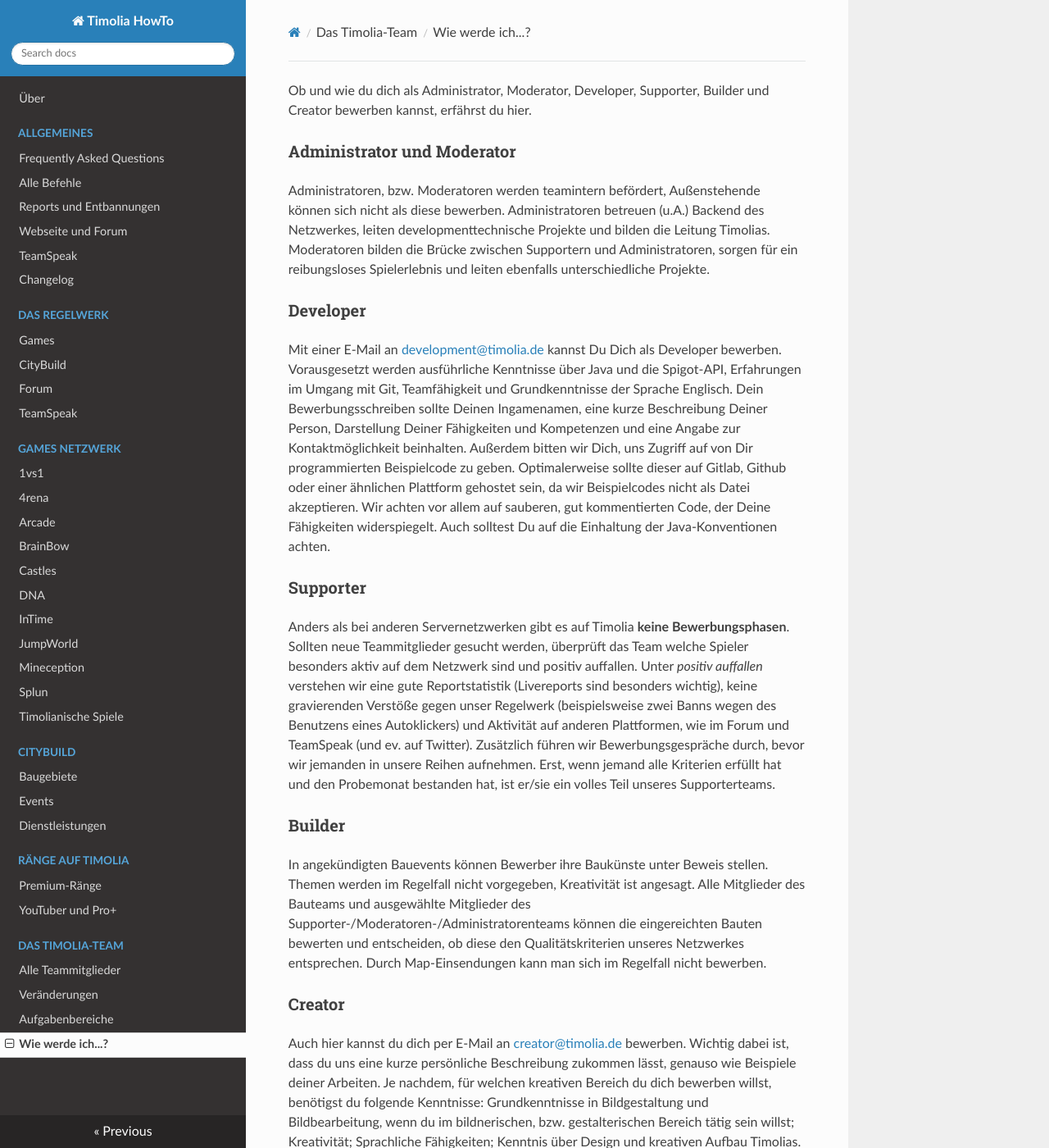
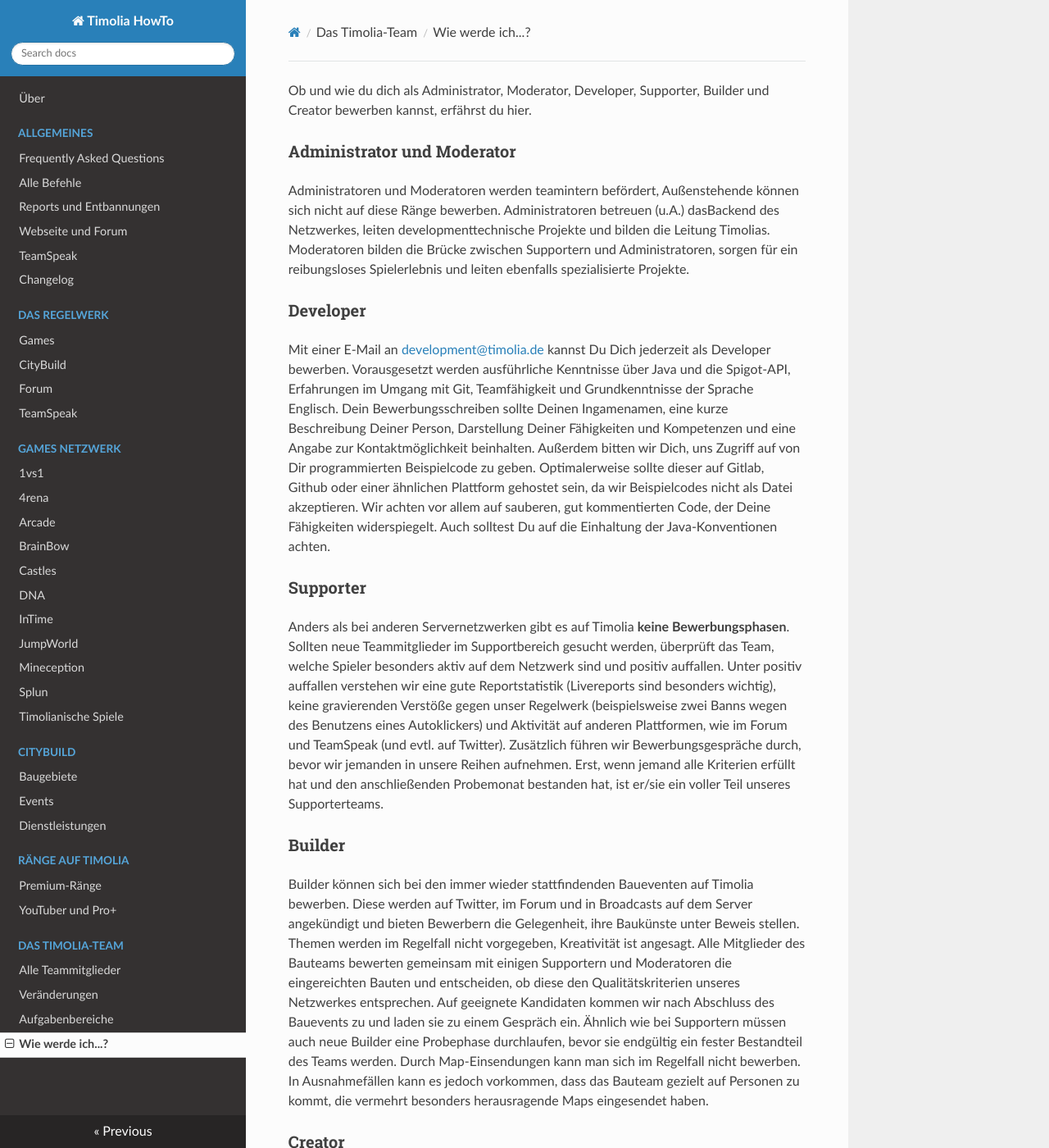
Before and after one commit to TimoliaDE/HowTo, an MkDocs documentation site: the page built from docs/team/apply.md, in a window 1280 px wide and 1400 px high. Shown: the whole window at 82% size. Built offline with MkDocs 1.6.1, drawn with Linux system fonts in a browser that asks for light colours; nearby versions of some CDN libraries; old or Windows-style settings are respelled for this version of MkDocs; some of the changed text lies outside the part shown.

Commit message:
Update apply.md

```diff
--- a/docs/team/apply.md
+++ b/docs/team/apply.md
@@ -1,39 +1,43 @@
 Ob und wie du dich als Administrator, Moderator, Developer, Supporter, Builder und Creator bewerben kannst, erfährst du hier.
 
 ### Administrator und Moderator
-Administratoren, bzw. Moderatoren werden teamintern befördert, Außenstehende können sich nicht als diese bewerben. Administratoren betreuen
-(u.A.) Backend des Netzwerkes, leiten developmenttechnische Projekte und bilden die Leitung Timolias. Moderatoren bilden die Brücke zwischen
-Supportern und Administratoren, sorgen für ein reibungsloses Spielerlebnis und leiten ebenfalls unterschiedliche Projekte.
+Administratoren und Moderatoren werden teamintern befördert, Außenstehende können sich nicht auf diese Ränge bewerben.
+Administratoren betreuen (u.A.) dasBackend des Netzwerkes, leiten developmenttechnische Projekte und bilden die Leitung Timolias.
+Moderatoren bilden die Brücke zwischen Supportern und Administratoren, sorgen für ein reibungsloses Spielerlebnis und leiten ebenfalls spezialisierte Projekte.
 
 ### Developer
-Mit einer E-Mail an <a href="mailto:development@timolia.de">development@timolia.de</a> kannst Du Dich als Developer bewerben.
-Vorausgesetzt werden ausführliche Kenntnisse über Java und die Spigot-API, Erfahrungen im Umgang mit Git, Teamfähigkeit und
-Grundkenntnisse der Sprache Englisch. Dein Bewerbungsschreiben sollte Deinen Ingamenamen, eine kurze Beschreibung Deiner Person, Darstellung
-Deiner Fähigkeiten und Kompetenzen und eine Angabe zur Kontaktmöglichkeit beinhalten.
-Außerdem bitten wir Dich, uns Zugriff auf von Dir programmierten Beispielcode zu geben. Optimalerweise sollte dieser auf Gitlab, Github
-oder einer ähnlichen Plattform gehostet sein, da wir Beispielcodes nicht als Datei akzeptieren.
-Wir achten vor allem auf sauberen, gut kommentierten Code, der Deine Fähigkeiten widerspiegelt. Auch solltest Du auf die Einhaltung der Java-Konventionen achten.
+Mit einer E-Mail an <a href="mailto:development@timolia.de">development@timolia.de</a> kannst Du Dich jederzeit als Developer bewerben. Vorausgesetzt werden ausführliche Kenntnisse
+über Java und die Spigot-API, Erfahrungen im Umgang mit Git, Teamfähigkeit und Grundkenntnisse der Sprache Englisch. Dein Bewerbungsschreiben
+sollte Deinen Ingamenamen, eine kurze Beschreibung Deiner Person, Darstellung Deiner Fähigkeiten und Kompetenzen und eine Angabe zur
+Kontaktmöglichkeit beinhalten. Außerdem bitten wir Dich, uns Zugriff auf von Dir programmierten Beispielcode zu geben. Optimalerweise sollte dieser auf Gitlab, Github
+oder einer ähnlichen Plattform gehostet sein, da wir Beispielcodes nicht als Datei akzeptieren. Wir achten vor allem auf sauberen, gut kommentierten
+Code, der Deine Fähigkeiten widerspiegelt. Auch solltest Du auf die Einhaltung der Java-Konventionen achten.
 
 ### Supporter
-Anders als bei anderen Servernetzwerken gibt es auf Timolia <b>keine Bewerbungsphasen</b>. Sollten neue Teammitglieder gesucht werden,
-überprüft das Team welche Spieler besonders aktiv auf dem Netzwerk sind und positiv auffallen. Unter <i>positiv auffallen</i> verstehen wir eine
-gute Reportstatistik (Livereports sind besonders wichtig), keine gravierenden Verstöße gegen unser Regelwerk (beispielsweise zwei Banns
-wegen des Benutzens eines Autoklickers) und Aktivität auf anderen Plattformen, wie im Forum und TeamSpeak (und ev. auf Twitter).
-Zusätzlich führen wir Bewerbungsgespräche durch, bevor wir jemanden in unsere Reihen aufnehmen. Erst, wenn jemand alle Kriterien erfüllt hat
-und den Probemonat bestanden hat, ist er/sie ein volles Teil unseres Supporterteams.
+Anders als bei anderen Servernetzwerken gibt es auf Timolia <b>keine Bewerbungsphasen</b>. Sollten neue Teammitglieder im Supportbereich gesucht
+werden, überprüft das Team, welche Spieler besonders aktiv auf dem Netzwerk sind und positiv auffallen. Unter positiv auffallen verstehen
+wir eine gute Reportstatistik (Livereports sind besonders wichtig), keine gravierenden Verstöße gegen unser Regelwerk (beispielsweise zwei Banns
+wegen des Benutzens eines Autoklickers) und Aktivität auf anderen Plattformen, wie im Forum und TeamSpeak (und evtl. auf Twitter). Zusätzlich führen
+wir Bewerbungsgespräche durch, bevor wir jemanden in unsere Reihen aufnehmen. Erst, wenn jemand alle Kriterien erfüllt hat und den anschließenden
+Probemonat bestanden hat, ist er/sie ein voller Teil unseres Supporterteams.
 
 ### Builder
-In angekündigten Bauevents können Bewerber ihre Baukünste unter Beweis stellen. Themen werden im Regelfall nicht vorgegeben, Kreativität
-ist angesagt. Alle Mitglieder des Bauteams und ausgewählte Mitglieder des Supporter-/Moderatoren-/Administratorenteams können die eingereichten
-Bauten bewerten und entscheiden, ob diese den Qualitätskriterien unseres Netzwerkes entsprechen. Durch Map-Einsendungen kann man
-sich im Regelfall nicht bewerben.
+Builder können sich bei den immer wieder stattfindenden Baueventen auf Timolia bewerben. Diese werden auf Twitter, im
+Forum und in Broadcasts auf dem Server angekündigt und bieten Bewerbern die Gelegenheit, ihre Baukünste unter Beweis
+stellen. Themen werden im Regelfall nicht vorgegeben, Kreativität ist angesagt.
+Alle Mitglieder des Bauteams bewerten gemeinsam mit einigen Supportern und Moderatoren die eingereichten Bauten und
+entscheiden, ob diese den Qualitätskriterien unseres Netzwerkes entsprechen. Auf geeignete Kandidaten kommen wir nach Abschluss des Bauevents
+zu und laden sie zu einem Gespräch ein. Ähnlich wie bei Supportern müssen auch neue Builder eine Probephase durchlaufen, bevor sie endgültig ein
+fester Bestandteil des Teams werden.
+Durch Map-Einsendungen kann man sich im Regelfall nicht bewerben. In Ausnahmefällen kann es jedoch vorkommen, dass das Bauteam gezielt
+auf Personen zu kommt, die vermehrt besonders herausragende Maps eingesendet haben.
 
 ### Creator
-Auch hier kannst du dich per E-Mail an <a href="mailto:creator@timolia.de">creator@timolia.de</a> bewerben. Wichtig dabei ist,
-dass du uns eine kurze persönliche Beschreibung zukommen lässt, genauso wie Beispiele deiner Arbeiten. Je nachdem, für welchen kreativen
-Bereich du dich bewerben willst, benötigst du folgende Kenntnisse: Grundkenntnisse in Bildgestaltung und Bildbearbeitung, wenn du im
-bildnerischen, bzw. gestalterischen Bereich tätig sein willst; Kreativität; Sprachliche Fähigkeiten; Kenntnis über Design und
-kreativen Aufbau Timolias.
+Als Creator kannst du dich per E-Mail an <a href="mailto:creator@timolia.de">creator@timolia.de</a> bewerben. Wichtig dabei ist, dass du uns deinen
+Ingame-Namen, eine kurze persönliche Beschreibung, einen Überblick über deine bisherigen Arbeiten/Erfahrungen ebenso wie Beispiele
+deiner Arbeiten zukommen lässt. Je nachdem, für welchen kreativen Bereich du dich bewerben willst, benötigst du folgende Kenntnisse: Grundkenntnisse in Bildgestaltung
+und Bildbearbeitung, wenn du im bildnerischen, bzw. gestalterischen Bereich tätig sein willst; Grundkenntnisse in Videoproduktion, Schnitt und sonstiger
+Postproduktion für den Schwerpunkt der (YouTube)Videoproduktion; Kreativität; Sprachliche Fähigkeiten; Kenntnis über Design und kreativen Aufbau Timolias.
 
 ### Expert
 Expert ist der permanente Premium-Rang Timolias. Für diesen kann man sich nicht bewerben, als Dankeschön erhält jeder Spieler den Rang,
```
